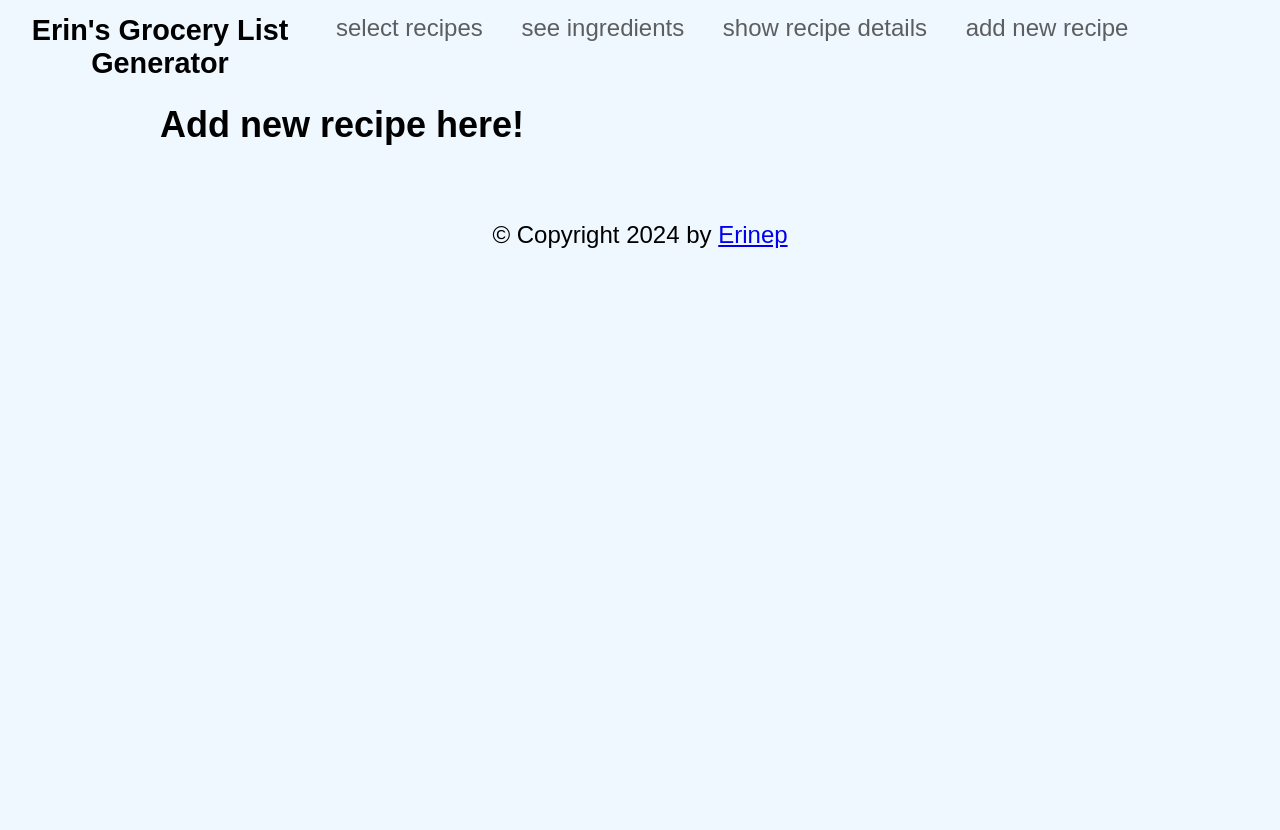
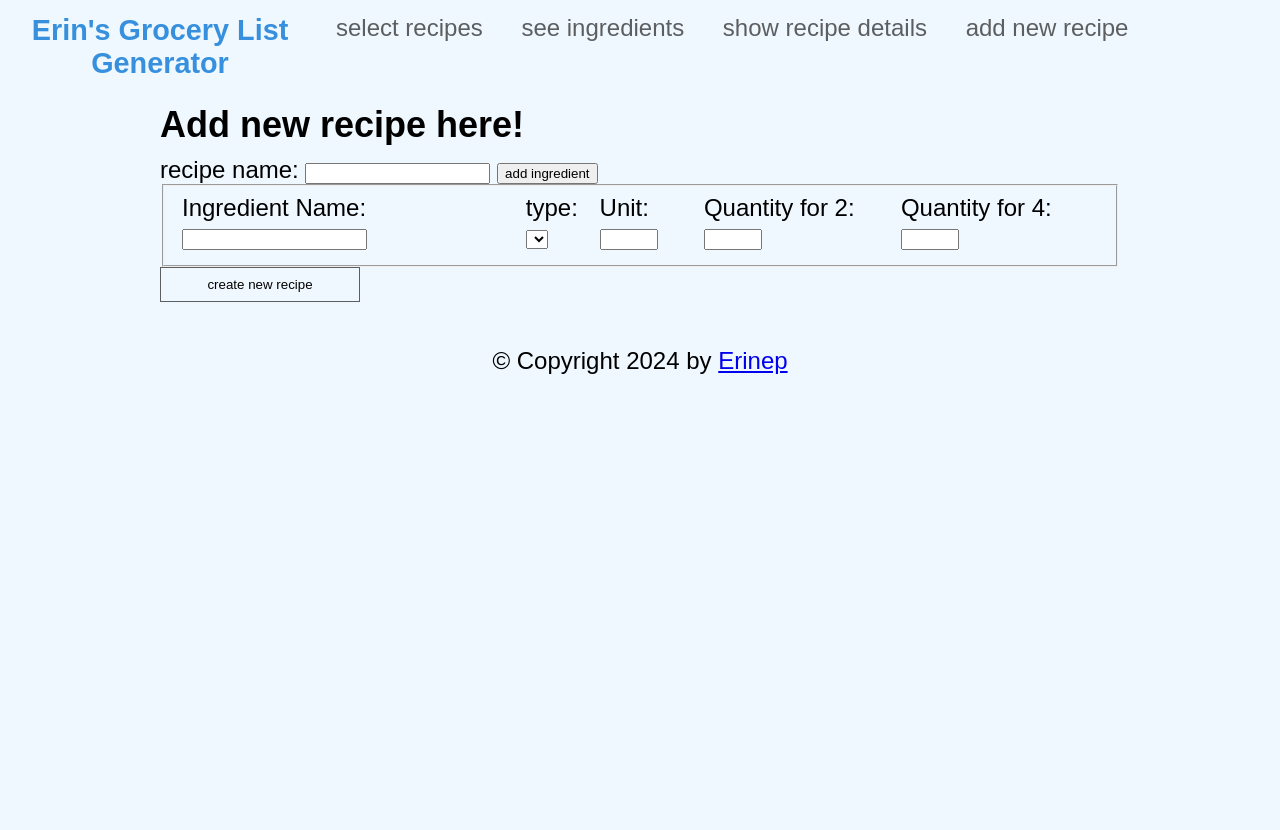
Before and after one commit to erinep/Grocery-List-Generator, a Flask app: page /add in a window 1280 px wide. Run offline with Flask 3, Linux system fonts and the light colour scheme; lists and menus that the app fills with data are empty; some libraries are stand-ins or nearby versions.

Commit message:
add create recipe function

```diff
--- a/recipeprinter/database/db_class.py
+++ b/recipeprinter/database/db_class.py
@@ -69,24 +69,76 @@
         return clean_ingredients
 
 
-    def add_recipe(self, data):
+    def get_categories(self):
+        # return list of tuples with ingredient type_names and type_key
+
+
+        # Build SQL Query to return ingredient categories
+        type_query = sql.SQL("SELECT * FROM ingredient_type;")
+        self.cur.execute(type_query)
+        types = self.cur.fetchall()
+        return types
+
+
+    def add_ingredient(self, ingredient):
+        ''' add a single new ingredient: ingredient is a tuple of type = (ingre_name, type_key) '''
+
+
+        print('inserting ', ingredient)
+        self.cur.execute("""
+        INSERT
+        INTO ingredient (ingre_name, type_key)
+        VALUES (%s, %s)
+        ON CONFLICT DO NOTHING;""",
+        ingredient)
+
+
+    def add_ingredients(self, ingredients):
         '''
-        Add new recipe to database. data should be a dict format.
-            data = {
-                "recipe_name": STRING:recipe_name
-                "ingredients": LIST(TUPLE(STRING:ingre_name, INT:type_id))
-            }
+        Add a list of ingredients to database
+        '''
+        for i in ingredients:
+            self.add_ingredient(i)
+
+
+    def add_recipe(self, recipe_name):
+        '''
+        Add a recipe name to the recipes table database
         '''
 
-        # INSERT INTO recipe_table
-        # foreach ingredient in ingredients_list:
-            # if not exists:
-                # INSERT INTO ingredient_table
-            # INSERT INTO recipe_content_table
+        self.cur.execute("""
+        INSERT
+        INTO recipes (recipe_name)
+        VALUES (%s)
+        ON CONFLICT DO NOTHING;""",
+        (recipe_name,))
 
-    pass
+
+    def add_ingredient_entry(self, ingredient):
+        '''
+        Add an entry in the recipe_ingredient table
+        '''
+        self.cur.execute("""
+        INSERT
+        INTO ingredient_entry (recipe_name, ingre_name, unit, quantity_2ppl, quantity_4ppl)
+        VALUES (%s, %s, %s, %s, %s)
+        ON CONFLICT DO NOTHING;""",
+        ingredient)
+
+
+
+    def add_ingredient_enties(self, ingredients):
+        '''
+        Add a list of ingredient entries
+        '''
+        for i in ingredients:
+            self.add_ingredient_entry(i)
+
 
     def __exit__(self, exc_type, exc_valu, exc_tb):
+
+        # commint your changes
+        self.connection.commit()
 
         # Close the cursor
         self.cur.close()
--- a/recipeprinter/flask/server.py
+++ b/recipeprinter/flask/server.py
@@ -1,5 +1,6 @@
 # Standard libary imports
 import os
+import re
 
 # third party imports
 from flask import Flask, render_template, request, session, redirect
@@ -25,7 +26,6 @@
 #             ENDPOINTS
 # ===================================
 
-
 @app.route("/")
 def home():
     return render_template("home_page.html")
@@ -44,16 +44,19 @@
     with Database(db_config) as d:
         i = d.get_ingredients(session.get('recipes'), session.get('qty'))
     return render_template("ingredients_page.html", recipes=session.get('recipes'), qty=session.get('qty'), ingredients=i)
-
 @app.route("/recipe-details")
 def show_recipe_details():
     return render_template("recipe_content_page.html")
 
 @app.route("/add")
 def create_recipe():
-    return render_template("create_recipe_page.html")
 
-@app.route("/set-i", methods=["POST"] )
+    with Database(db_config) as d:
+        types = d.get_categories()
+    return render_template("create_recipe_page.html", types=types)
+
+
+@app.route("/set-active-recipes", methods=["POST"] )
 def set_session_recipes():
 
     content_type = request.headers.get('Content-Type')
@@ -74,6 +77,47 @@
     return redirect(app.url_for('ingredients'))
 
 
-@app.route("/create-r", methods=["POST"])
-def create_new_recipes():
-    pass
+
+
+@app.route("/parse-new-recipe", methods=["POST"])
+def parse_new_recipe():
+
+    content_type = request.headers.get('Content-Type')
+    if (content_type == 'application/x-www-form-urlencoded'):
+
+        r_name = request.form['recipe_name']
+
+
+        # PARSE INGREDIENTS
+        clean_ingredients = []
+        recipe_contents = []
+        for key in request.form:
+            # parse the key using regex
+            # key_type: remove all character up to and including the ':'
+            # key_uuid: remove all character including and after the ':'
+            key_type = re.sub(r'[\w-]+:', '', key)
+            key_uuid = re.sub(r':[\w]+', '', key)
+
+            if(key_type == 'name'):
+                i_type = request.form[f'{key_uuid}:type']
+                i_name = request.form[f'{key_uuid}:name']
+                clean_ingredients.append((i_name, i_type))
+
+                i_unit = request.form[f'{key_uuid}:unit']
+                i_2ppl = request.form[f'{key_uuid}:2ppl']
+                i_4ppl = request.form[f'{key_uuid}:4ppl']
+                recipe_contents.append((r_name, i_name, i_unit, i_2ppl, i_4ppl))
+
+
+    else:
+        return redirect(app.url_for('ingredients')) # TODO redirect to error page
+
+
+    # ADD TO DATABASE
+    with Database(db_config) as d:
+
+        d.add_ingredients(clean_ingredients)
+        d.add_recipe(r_name)
+        d.add_ingredient_enties(recipe_contents)
+
+    return redirect(app.url_for('recipes'))
--- /dev/null
+++ b/recipeprinter/flask/static/helpers.js
@@ -0,0 +1,44 @@
+function printDiv(divId) {
+    var printContents = document.getElementById(divId).innerHTML;
+    var originalContents = document.body.innerHTML;
+
+    document.body.innerHTML = printContents;
+
+    window.print();
+
+    document.body.innerHTML = originalContents;
+  }
+
+
+function delete_row(id){
+    document.getElementById(id).remove();
+}
+
+function create_new_ingredient_row(){
+
+    let my_form = document.getElementById('create-recipe-form-content');
+    let node = my_form.firstElementChild.cloneNode(true);
+
+    // remove old text and space filler
+    node.getElementsByClassName('ingr-text-input')[0].value = '';
+    node.getElementsByClassName('space-filler')[0].remove();
+
+    // add UUIDs to inputs
+    let id = crypto.randomUUID();
+    node.getElementsByClassName('ingr-text-input')[0].name = id + ':name';
+    node.getElementsByClassName('ingr-type-input')[0].name = id + ':type';
+    node.getElementsByClassName('ingr-unit-input')[0].name = id + ':unit';
+    node.getElementsByClassName('ingr-2ppl-input')[0].name = id + ':2ppl';
+    node.getElementsByClassName('ingr-4ppl-input')[0].name = id + ':4ppl';
+
+    node.setAttribute('id', id);
+
+    // add delete button
+    let remove_btn = document.createElement('button');
+    remove_btn.setAttribute('onClick', `delete_row('${id}')`);
+    remove_btn.innerText = 'x';
+
+    // append to document
+    node.appendChild(remove_btn);
+    my_form.appendChild(node);
+}
--- a/recipeprinter/flask/static/style.css
+++ b/recipeprinter/flask/static/style.css
@@ -4,7 +4,7 @@
     --accent: rgb(54, 144, 222);
     --logo-width: 25%;
     --nav-height: 30px;
-    --footer-height: 50px;
+    --footer-height: 150px;
 }
 
 body {
@@ -69,7 +69,7 @@
         li a {
             font-size:larger;
             font-weight: bolder;
-            color: black;
+            color: var(--accent);
         }
     }
 
@@ -97,7 +97,7 @@
 
 footer {
     width: 100%;
-    margin-top: 75px;
+    height: var(--footer-height);
     text-align:center;
 
     p {
--- a/recipeprinter/flask/templates/create_recipe_page.html
+++ b/recipeprinter/flask/templates/create_recipe_page.html
@@ -3,6 +3,55 @@
 {% block title %}Add Recipe{% endblock %}
 
 {% block content %}
-<h2>Add new recipe here! </h2>
+
+    <h2>Add new recipe here! </h2>
+
+
+    <form METHOD="POST" action="{{url_for('parse_new_recipe')}}" >
+
+        <label>
+            recipe name:
+            <input type="text" name="recipe_name" required>
+        </label>
+        <button type='button' onclick="create_new_ingredient_row()">add ingredient</button>
+
+        <div id="create-recipe-form-content">
+            <fieldset id="ingr-field" name="test-id" style="display:flex; justify-content: space-between;">
+                <label>
+                    Ingredient Name:
+                    <input type="text" class="ingr-text-input" name="0:name" required/>
+                </label>
+
+                <label>
+                    type:
+                    <select class='ingr-type-input' name="0:type">
+                        {%for t in types%}
+                        <option value={{t[1]}}>{{t[0]}}</option>
+                        {% endfor %}
+                    </select>
+                </label>
+
+
+                <label>
+                    Unit:
+                    <input type="text" style="width:50px" class="ingr-unit-input" name="0:unit"/>
+                </label>
+                <label>
+                    Quantity for 2:
+                    <input type="number" style="width:50px" class="ingr-2ppl-input" min="0" step="0.25" name="0:2ppl" required/>
+                </label>
+                <label>
+                    Quantity for 4:
+                    <input type="number" style="width:50px" class="ingr-4ppl-input" min="0" step="0.25" name="0:4ppl" required/>
+                </label>
+
+                <label class="space-filler"> </label>
+
+            </field-set>
+        </div>
+
+
+        <input type="submit" value="create new recipe"/>
+    </form>
 
 {% endblock %}
--- a/recipeprinter/flask/templates/layout.html
+++ b/recipeprinter/flask/templates/layout.html
@@ -3,19 +3,8 @@
   <head>
     <link rel="stylesheet" href="{{ url_for('static', filename='style.css') }}">
     <title>{% block title %}{% endblock %} - Recipe Printer</title>
+    <script src="{{url_for('static', filename='helpers.js')}}"></script>
 
-    <script>
-      function printDiv(divId) {
-        var printContents = document.getElementById(divId).innerHTML;
-        var originalContents = document.body.innerHTML;
-
-        document.body.innerHTML = printContents;
-
-        window.print();
-
-        document.body.innerHTML = originalContents;
-      }
-    </script>
   </head>
 
   <body>
```
